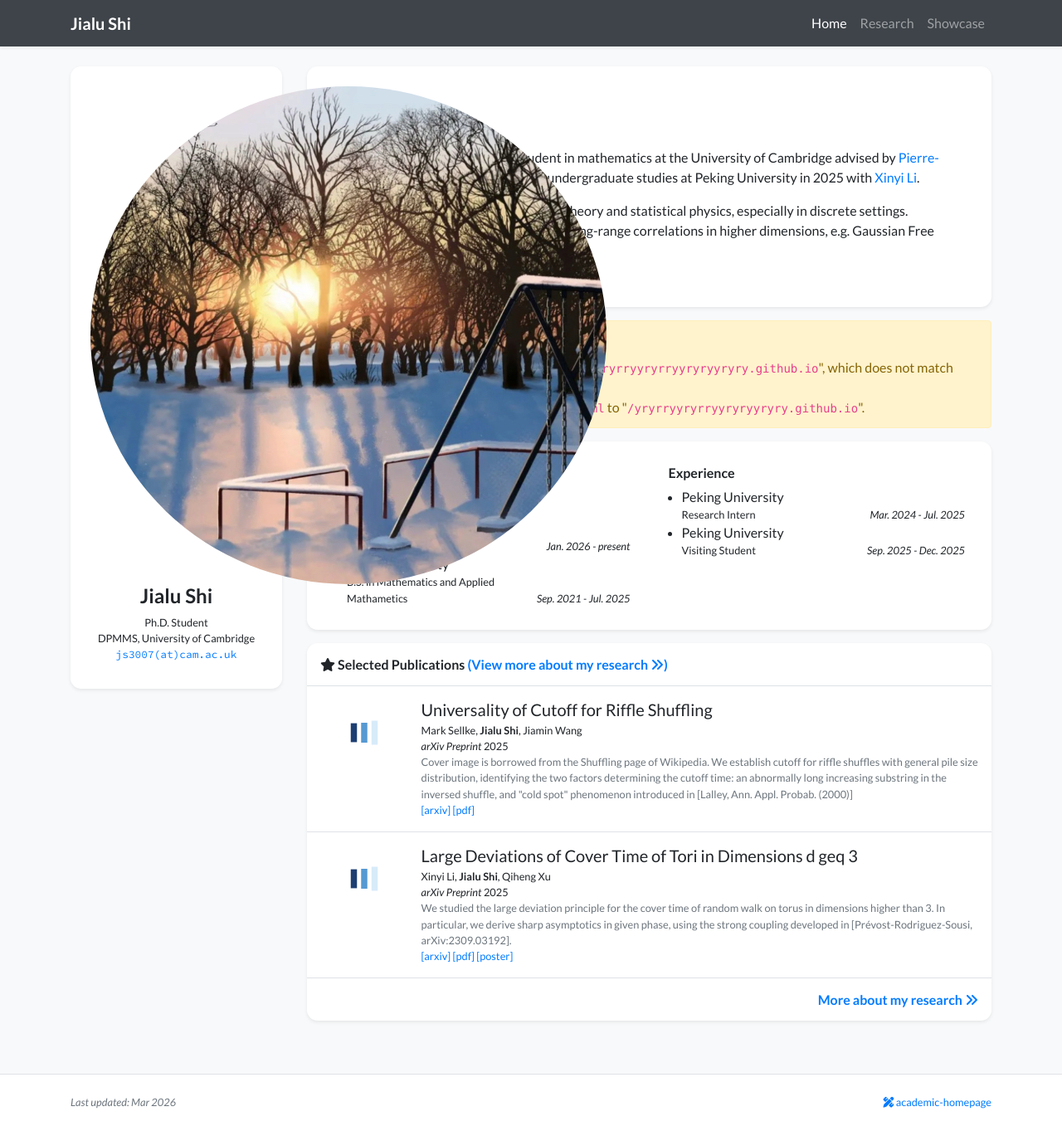
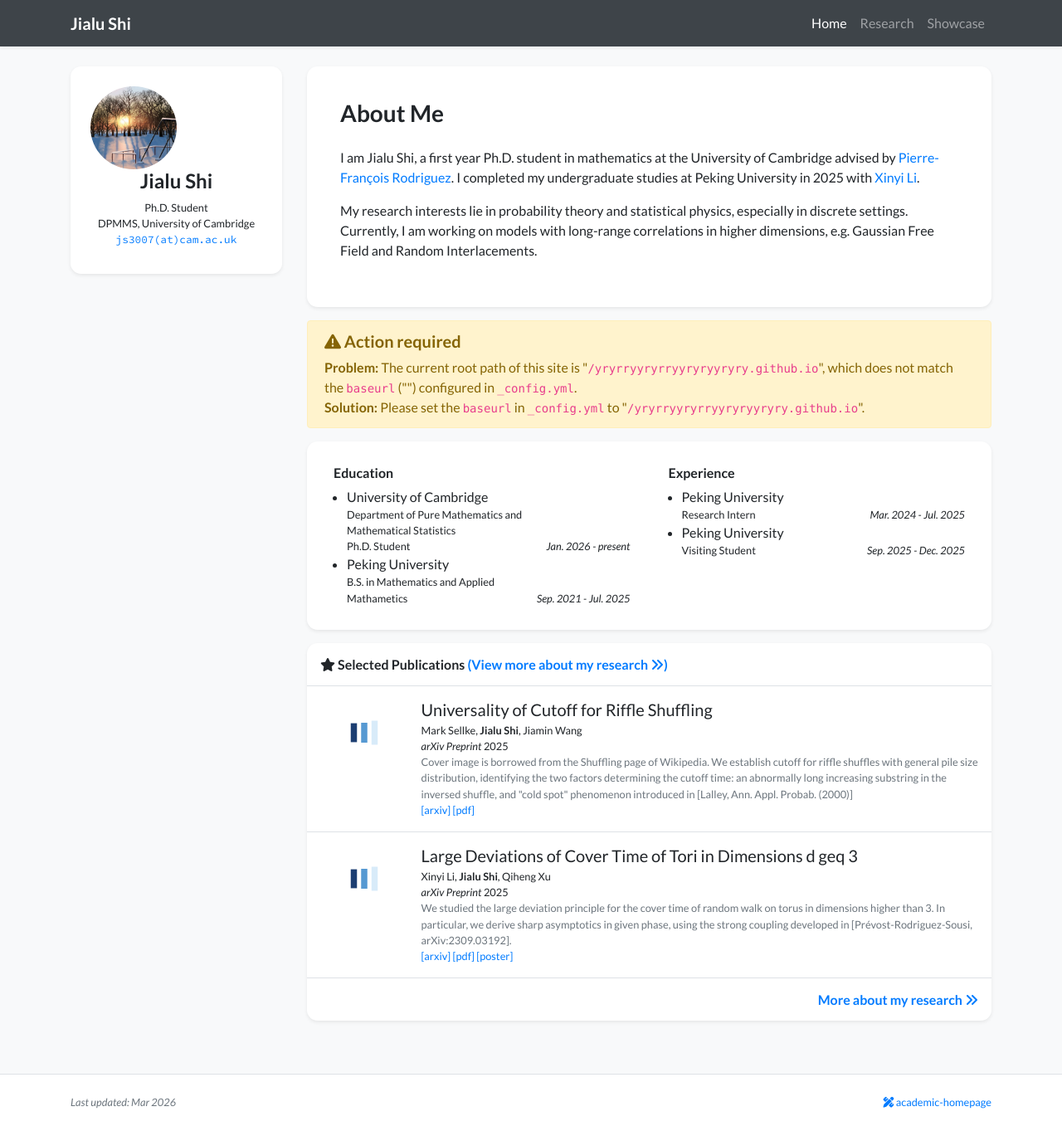
Before and after one commit to yryrryyryrryyryryyryry/yryrryyryrryyryryyryry.github.io, a Jekyll site: the page built from index.html, in a window 1280 px wide and 1363 px high. Shown: the whole window at 83% size. Built offline with Jekyll 4.4.1, drawn with Linux system fonts in a browser that asks for light colours; nearby versions of some CDN libraries; a style sheet for code colours, icons or effects is not loaded.

Commit message:
Update profile_card_mini.html

```diff
--- a/_includes/widgets/profile_card_mini.html
+++ b/_includes/widgets/profile_card_mini.html
@@ -10,6 +10,7 @@
                             <img
                                 src="{{ site.data.profile.portrait_url | relative_url }}"
                                 class="rounded-circle"
+                                style="max-width: 50%;"
                                 data-toggle="tooltip"
                                 data-placement="top"
                                 title="{{ site.data.profile.portrait_caption }}">
```
